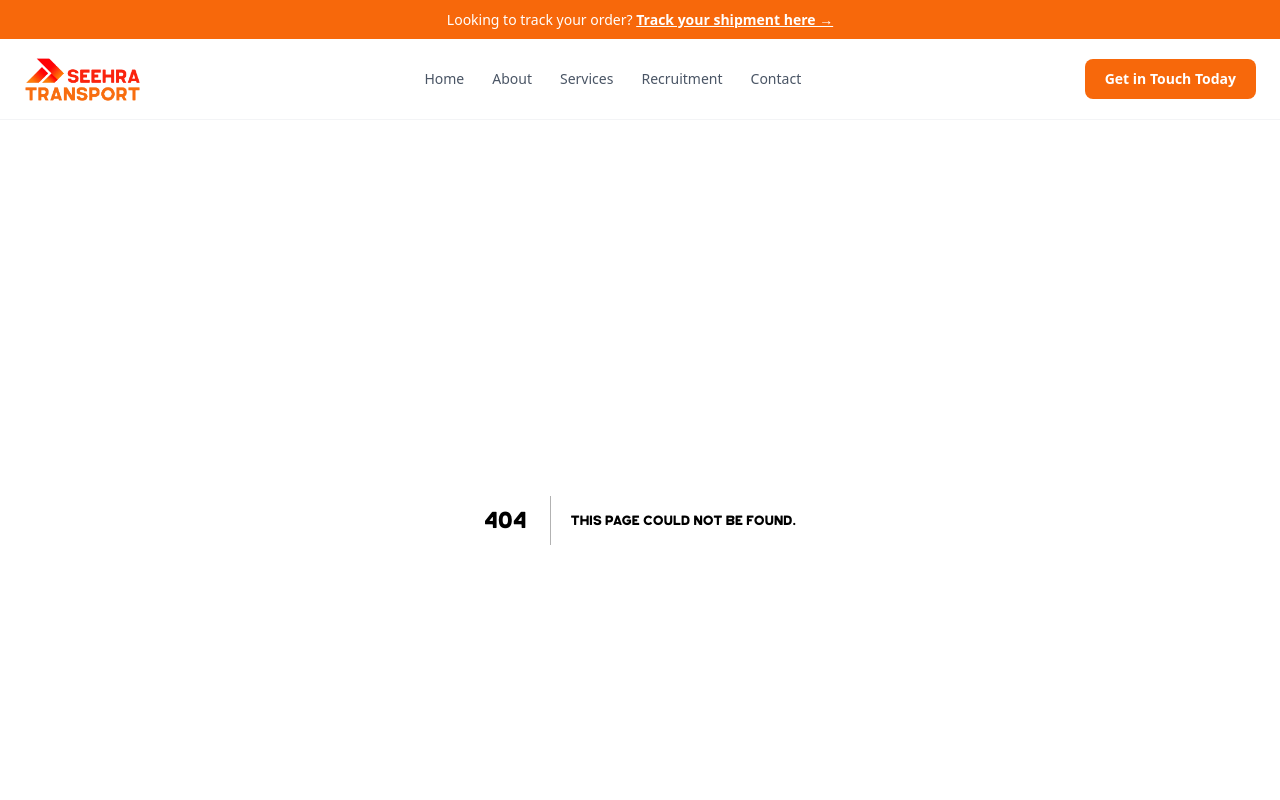
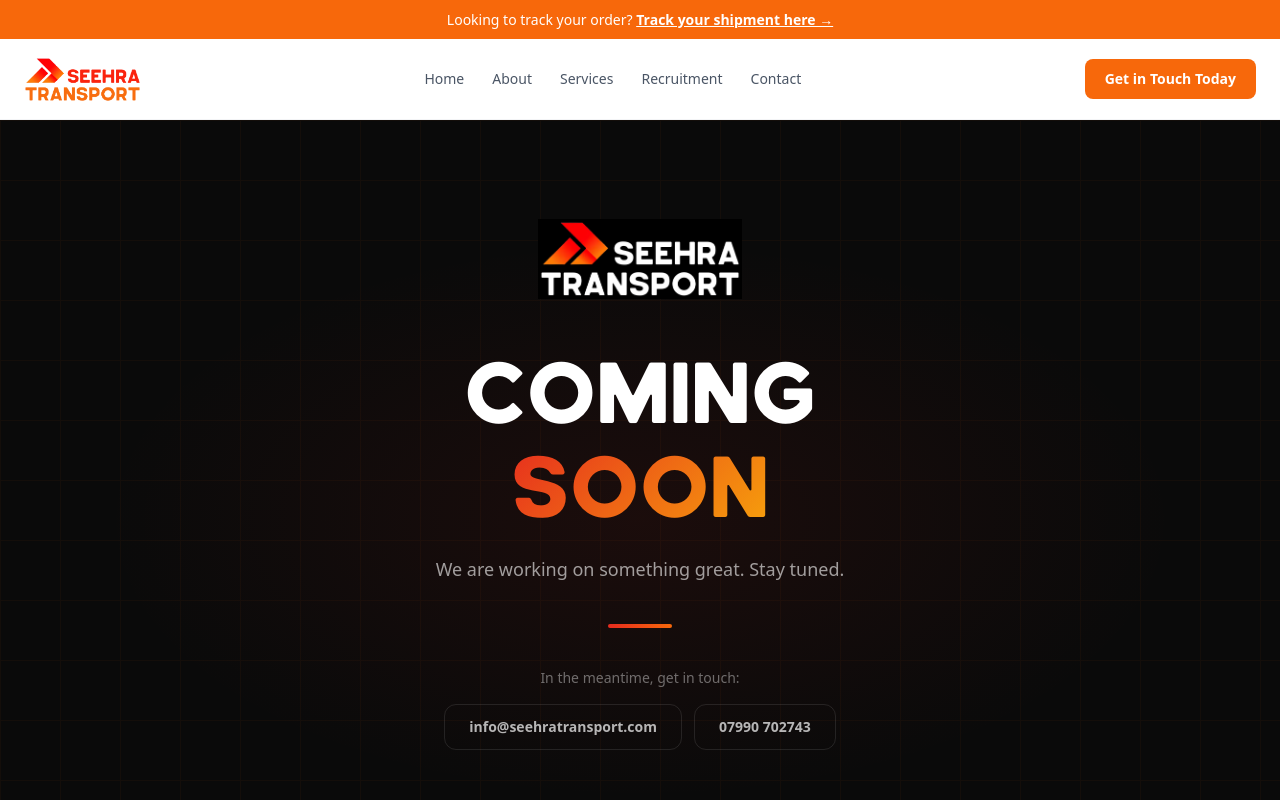
Before and after one commit to whitehawk-agency/seehra-transport, a Next.js app: page /coming-soon in a window 1280 px wide. Before the commit this address had no page. Shown: the top 800 px of the page. Built offline with nearby package versions, Linux system fonts and the light colour scheme.

Commit message:
Add coming soon page

```diff
--- /dev/null
+++ b/app/coming-soon/page.tsx
@@ -0,0 +1,28 @@
+import Image from "next/image";
+import Link from "next/link";
+
+export default function ComingSoonPage() {
+  return (
+    <div className="min-h-screen flex flex-col items-center justify-center px-6 text-center relative overflow-hidden" style={{ background: "#0a0a0a" }}>
+      <div className="absolute inset-0 opacity-[0.04]" style={{ backgroundImage: "linear-gradient(rgba(247,104,11,1) 1px,transparent 1px),linear-gradient(90deg,rgba(247,104,11,1) 1px,transparent 1px)", backgroundSize: "60px 60px" }} />
+      <div className="absolute inset-0 pointer-events-none" style={{ background: "radial-gradient(ellipse 60% 50% at 50% 50%, rgba(230,43,30,0.08) 0%, transparent 70%)" }} />
+      <div className="relative z-10 max-w-2xl w-full">
+        <div className="flex justify-center mb-12">
+          <Image src="/logo-footer-cropped.png" alt="Seehra Transport" width={340} height={133} style={{ height: "80px", width: "auto" }} priority />
+        </div>
+        <h1 className="font-extrabold text-white mb-5" style={{ fontSize: "clamp(2.8rem, 7vw, 6rem)", lineHeight: 1.05 }}>
+          COMING<br /><span className="text-transparent bg-clip-text" style={{ backgroundImage: "linear-gradient(135deg,#e62b1e,#f7a50b)" }}>SOON</span>
+        </h1>
+        <p className="text-white/60 text-lg leading-relaxed mb-10 max-w-lg mx-auto">We are working on something great. Stay tuned.</p>
+        <div className="w-16 h-1 mx-auto mb-10 rounded-full" style={{ background: "linear-gradient(90deg,#e62b1e,#f7680b)" }} />
+        <p className="text-white/40 text-sm mb-4">In the meantime, get in touch:</p>
+        <div className="flex flex-col sm:flex-row gap-3 justify-center mb-12">
+          <a href="mailto:info@seehratransport.com" className="text-white/70 hover:text-[#f7680b] transition-colors text-sm font-semibold border border-white/10 px-6 py-3 rounded-xl hover:border-[#f7680b]">info@seehratransport.com</a>
+          <a href="tel:07990702743" className="text-white/70 hover:text-[#f7680b] transition-colors text-sm font-semibold border border-white/10 px-6 py-3 rounded-xl hover:border-[#f7680b]">07990 702743</a>
+        </div>
+        <Link href="/" className="text-white/25 hover:text-white/50 text-xs transition-colors">Back to main site</Link>
+      </div>
+      <div className="absolute bottom-6 left-0 right-0 text-center"><p className="text-white/15 text-xs">© Seehra Transport Limited 2025 · Company No. 09462678</p></div>
+    </div>
+  );
+}
```
